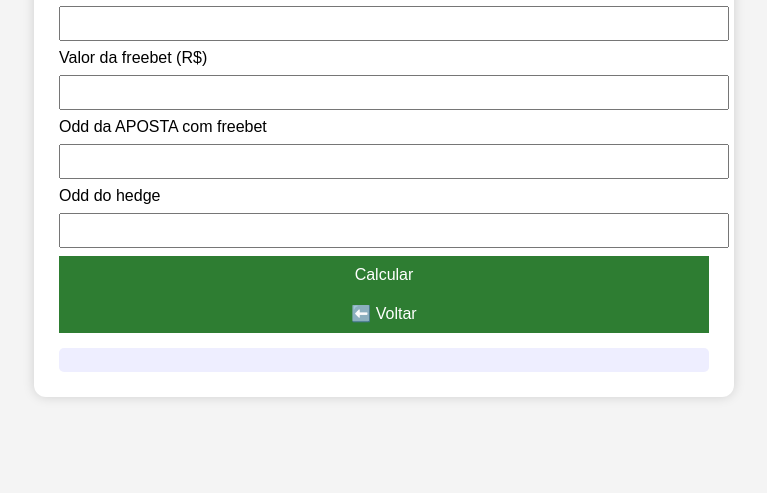
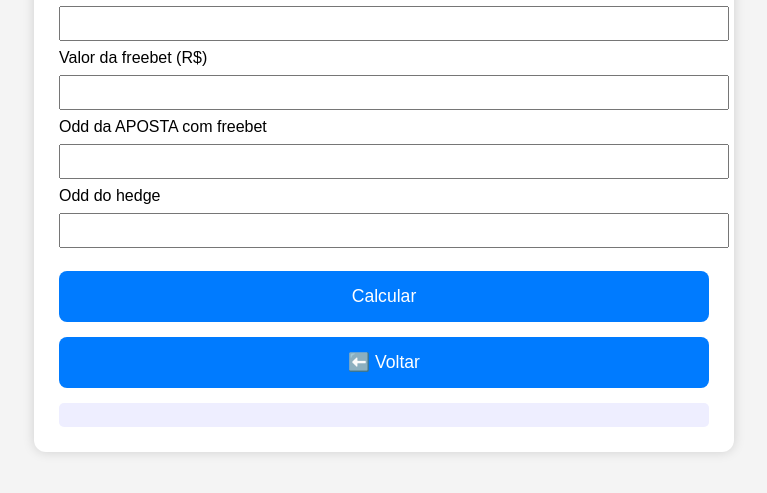
Before and after one commit to naellimatorres/calculadora-surebet, a plain HTML site: page calc-freebet.html in a window 1280 px wide. Shown: the part 133-626 px from the top of the page, without its empty margins (256-1023 px from the left). Drawn offline with Linux system fonts and the light colour scheme.

Commit message:
Update calc-freebet.html

```diff
--- a/calc-freebet.html
+++ b/calc-freebet.html
@@ -25,13 +25,16 @@
       margin: 8px 0;
     }
     button {
-      width: 100%;
-      padding: 10px;
-      background: #2e7d32;
-      color: #fff;
-      border: none;
-      font-size: 16px;
-      cursor: pointer;
+        width: 100%;
+        padding: 15px;
+        background: #007bff;
+        color: white;
+        border: none;
+        border-radius: 8px;
+        font-size: 1.1rem;
+        cursor: pointer;
+        margin-top: 15px;
+        transition: 0.2s;
     }
     button:hover {
       background: #1b5e20;
@@ -63,9 +66,11 @@
   <input type="number" id="oddHedge" step="0.01">
 
   <button onclick="calcular()">Calcular</button>
+
   <button class="btn-voltar" onclick="voltar()">
     ⬅️ Voltar
   </button>
+
   <div class="result" id="resultado"></div>
 </div>
 
```
